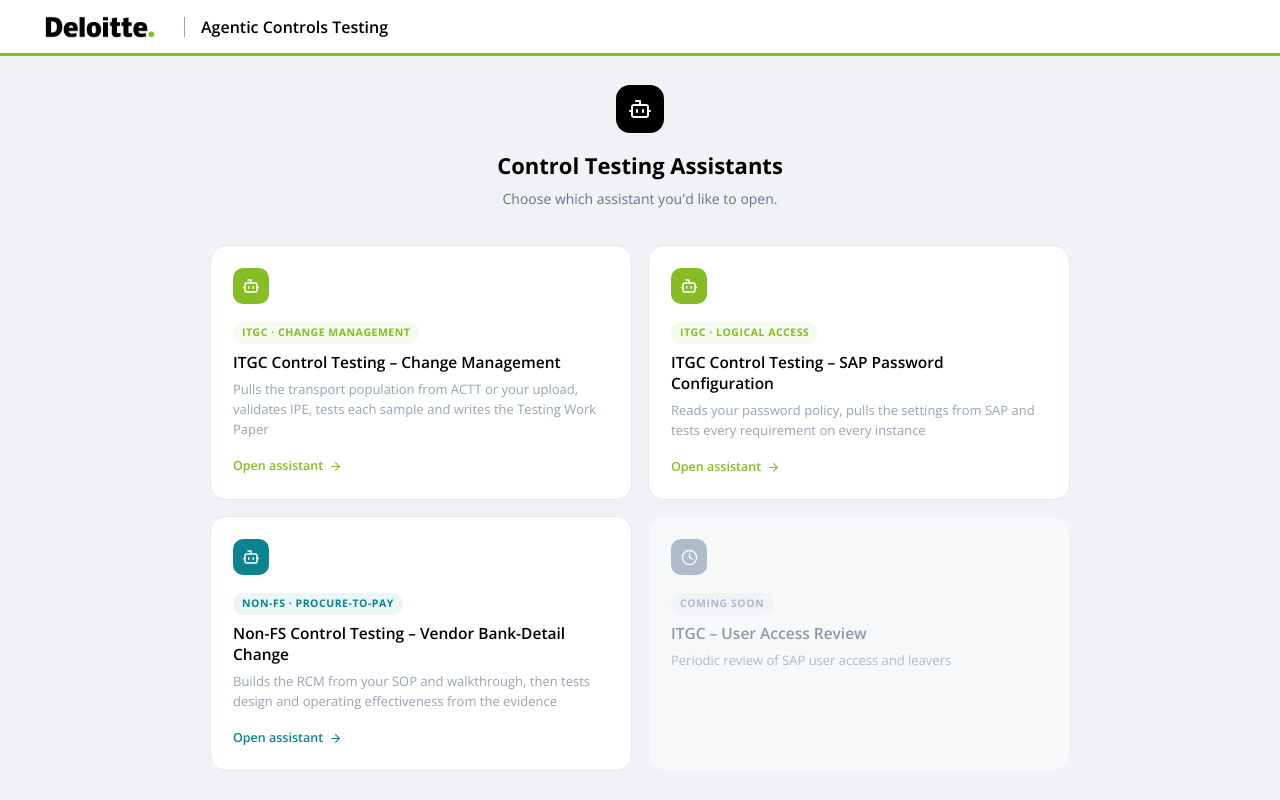
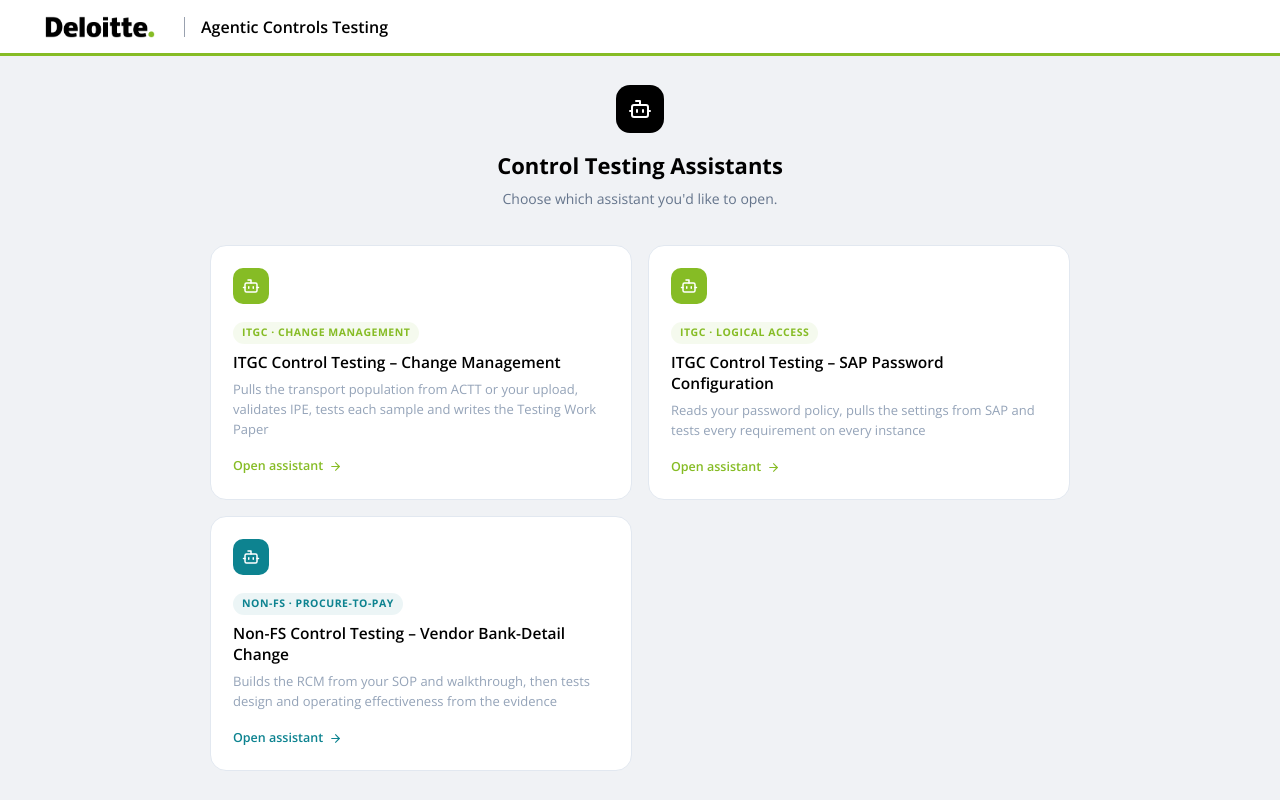
Before and after one commit to ganeshdevnale16/Agentic-Control-Testing, a React (Vite) app in the folder Frontend/: page / in a window 1280 px wide. Built offline with nearby package versions, Linux system fonts and the light colour scheme.

Commit message:
Change Management: shorter opening like reference

```diff
--- a/Frontend/src/modules/index.js
+++ b/Frontend/src/modules/index.js
@@ -1,10 +1,5 @@
-import { itgcPasswordModule, comingSoonModules } from "./itgc-password/config.jsx";
+import { itgcPasswordModule } from "./itgc-password/config.jsx";
 import { itgcChangeModule } from "./itgc-change/config.jsx";
 import { nfsVendorBankModule } from "./nfs-vendor-bank/config.jsx";
 
-export const MODULES = [
-  itgcChangeModule,
-  itgcPasswordModule,
-  nfsVendorBankModule,
-  ...comingSoonModules.filter((m) => m.id !== "itgc-change"),
-];
+export const MODULES = [itgcChangeModule, itgcPasswordModule, nfsVendorBankModule];
```
